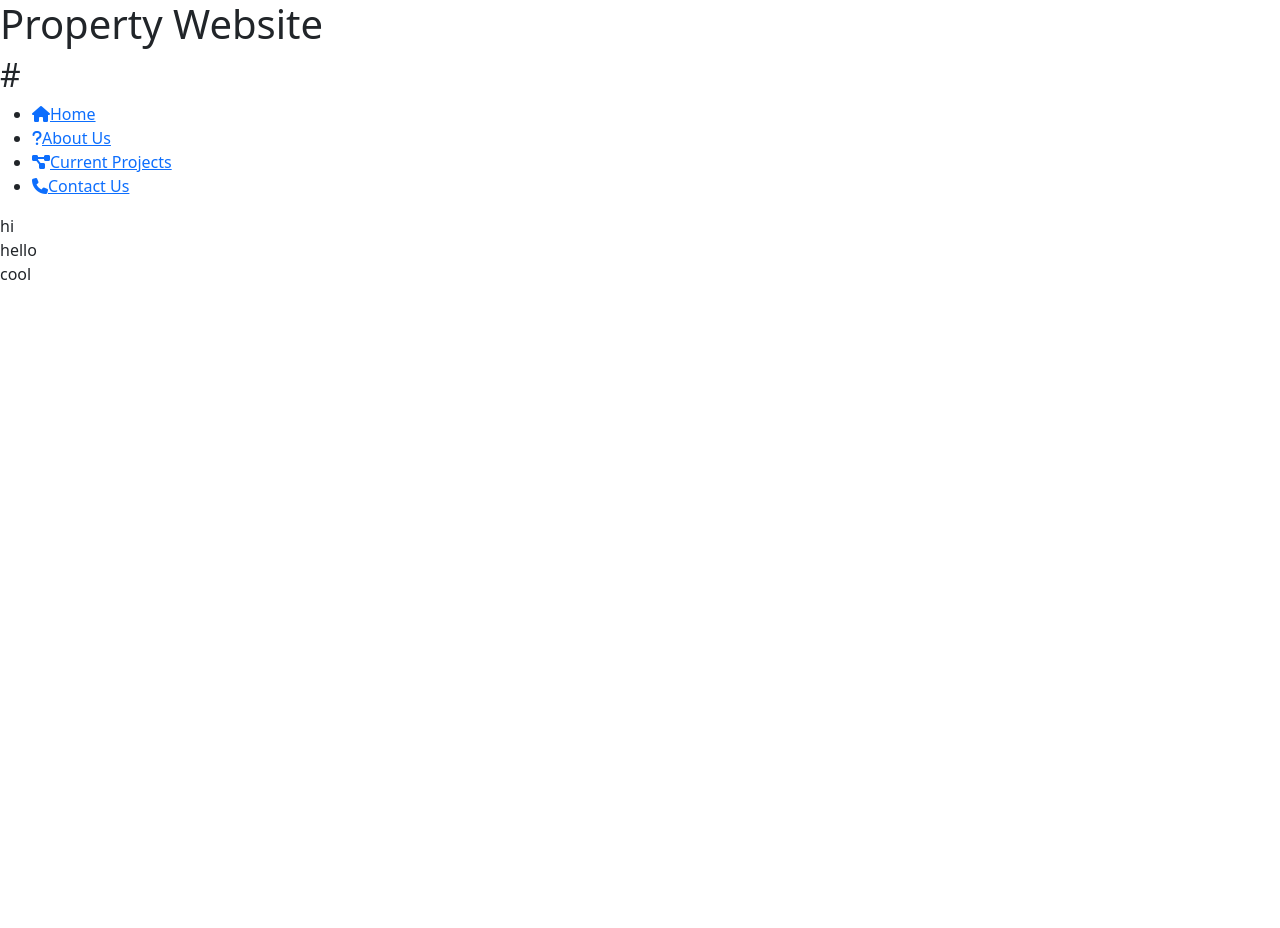
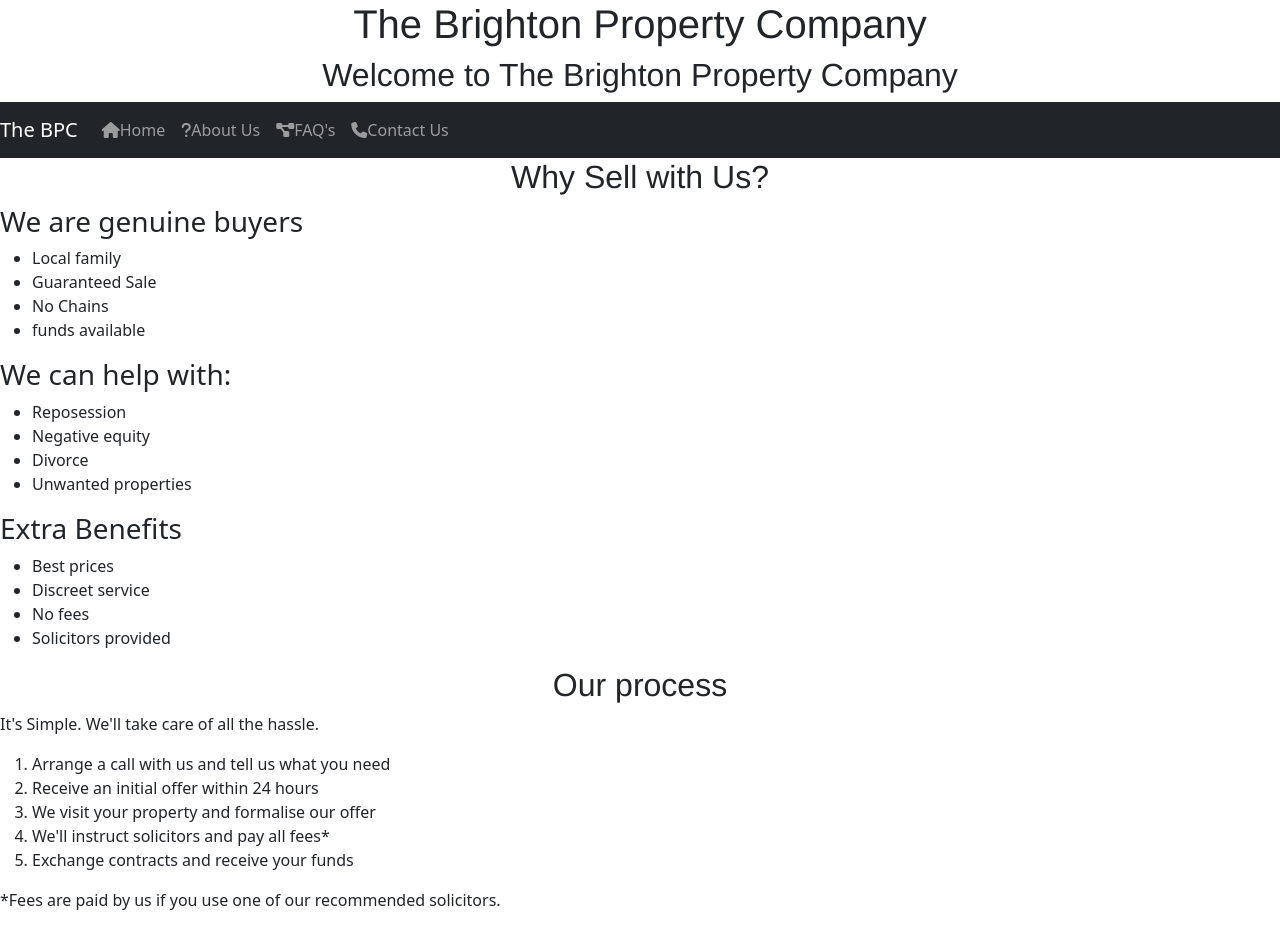
Before and after one commit to keschert/milestone-user-centric-frontend, a plain HTML site: page index.html in a window 1280 px wide. Before the commit the page ends 800 px from the top, so only its background shows below. Drawn offline with nearby package versions, Linux system fonts and the light colour scheme.

Commit message:
updated faqs and index

```diff
--- a/assets/css/style.css
+++ b/assets/css/style.css
@@ -1 +1,9 @@
-/*----------------------------headings*/
+h1 {
+    text-align: center;
+    font-family: 'Franklin Gothic Medium', 'Arial Narrow', Arial, sans-serif;
+}
+
+h2 {
+    text-align: center;
+    font-family: 'Franklin Gothic Medium', 'Arial Narrow', Arial, sans-serif;
+}
--- a/index.html
+++ b/index.html
@@ -10,37 +10,92 @@
     <script src="https://kit.fontawesome.com/c6c2cfef97.js" crossorigin="anonymous"></script>
     <title>Home</title>
 </head>
+
 <body>
     <header>
-        <h1>Property Website</h1>
-        <h2>#</h2>
+        <h1>The Brighton Property Company</h1>
+        <h2>Welcome to The Brighton Property Company</h2>
+        <nav class="navbar navbar-expand-lg navbar-light bg-light navbar navbar-dark bg-dark">
+            <a class=" navbar-brand" href="#">The BPC</a>
+            <button class="navbar-toggler" type="button" data-toggle="collapse" data-target="#navbarNav"
+                aria-controls="navbarNav" aria-expanded="false" aria-label="Toggle navigation">
+                <span class="navbar-toggler-icon"></span>
+            </button>
+            <div class="collapse navbar-collapse" id="navbarNav">
+                <ul class="navbar-nav">
+                    <li class="nav-item active">
+                        <a class="nav-link" href="index.html"><i class="fa fa-home"></i>Home<span
+                                class="sr-only">(current)</span></a>
+                    </li>
+                    <li class="nav-item">
+                        <a class="nav-link" href="about.html"><i class="fa fa-question"></i>About Us</a>
+                    </li>
+                    <li class="nav-item">
+                        <a class="nav-link" href="faqs.html"><i
+                                class="fa-sharp fa-solid fa-diagram-project"></i>FAQ's</a>
+                    </li>
+                    <li class="nav-item">
+                        <a class="nav-link" href="contact.html"><i class="fa fa-phone"></i>Contact Us</a>
+                    </li>
+                </ul>
+            </div>
+        </nav>
 
     </header>
-    <nav>
-        <ul>
-            <li>
-                <a href="index.html"><i class="fa fa-home"></i>Home</a>
-            </li>
-            <li>
-                <a href="about.html"><i class="fa fa-question"></i>About Us</a>
-            </li>
-            <li>
-                <a href="projects.html"><i class="fa-sharp fa-solid fa-diagram-project"></i>Current Projects</a>
-            </li>
-            <li>
-                <a href="contact.html"><i class="fa fa-phone"></i>Contact Us</a>
-            </li>
-        </ul>
-    </nav>
+
     <section>
-        <div>hi
+        <div>
+            <div>
+                <h2>Why Sell with Us?</h2>
+                <h3>We are genuine buyers</h3>
+                <ul>
+                    <li>Local family </li>
+                    <li>Guaranteed Sale</li>
+                    <li>No Chains</li>
+                    <li>funds available</li>
+                </ul>
+            </div>
 
         </div>
-        <div>hello
+        <div>
+            <div>
+                <h3>We can help with:</h3>
+                <ul>
+                    <li>Reposession</li>
+                    <li>Negative equity</li>
+                    <li>Divorce</li>
+                    <li>Unwanted properties</li>
+                </ul>
+            </div>
+        </div>
+        <div>
+            <div>
+                <h3>Extra Benefits</h3>
+                <ul>
+                    <li>Best prices</li>
+                    <li>Discreet service</li>
+                    <li>No fees</li>
+                    <li>Solicitors provided</li>
+                </ul>
+            </div>
+        </div>
+    </section>
+    <section>
+        <div>
+            <div>
+                <h2>Our process</h2>
 
-        </div>
-        <div>cool
-
+                <p>It's Simple. We'll take care of all the hassle.
+                <ol>
+                <li>Arrange a call with us and tell us what you need</li>
+                <li>Receive an initial offer within 24 hours</li>
+                <li>We visit your property and formalise our offer</li>
+                <li>We'll instruct solicitors and pay all fees*</li>
+                <li>Exchange contracts and receive your funds</li>
+                </ol>
+                *Fees are paid by us if you use one of our recommended solicitors.
+                 </p>
+            </div>
         </div>
     </section>
     <footer>
@@ -48,4 +103,5 @@
     </footer>
 
 </body>
+
 </html>
```
Also changed, not shown: about.html (+28 -18 lines), contact.html (+27 -18 lines), faqs.html (added, +120 -0 lines), projects.html (deleted, +0 -53 lines).
